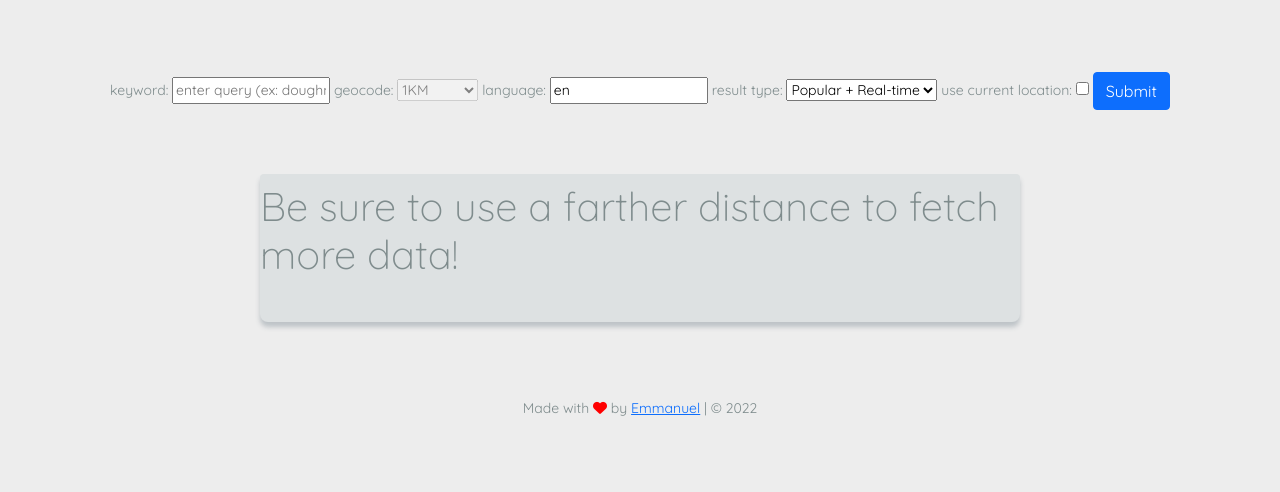
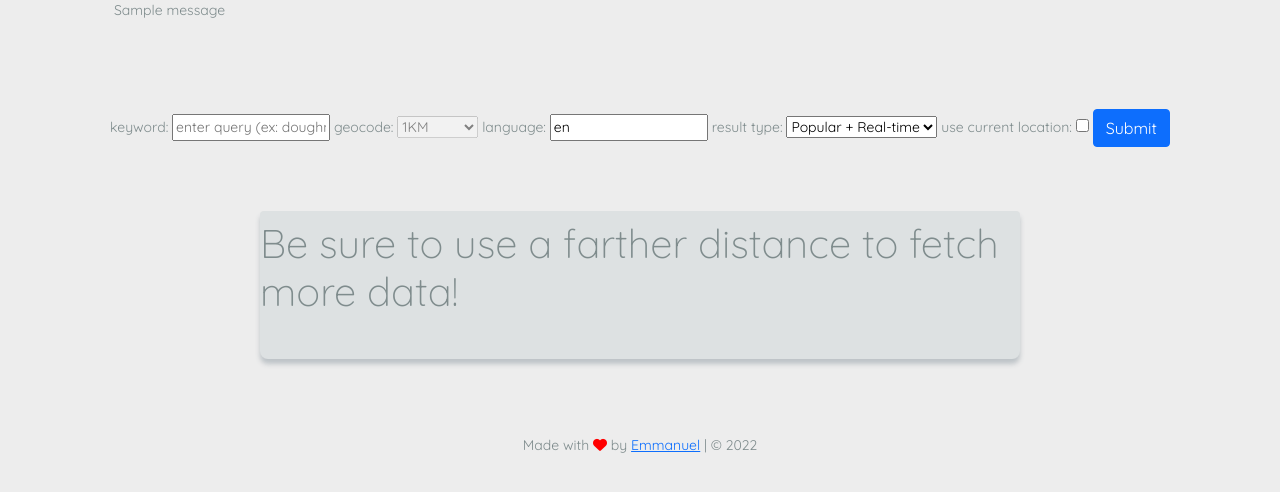
Before and after one commit to iameo/infotweet, a Django app: page / in a window 1280 px wide. Shown: the part 56-548 px from the top of the page. Run offline with Django 4.2, Linux system fonts and the light colour scheme; tables that the repository leaves empty hold one stand-in row (values such as "Sample post"); one stand-in notice (Sample message) is shown; parts of the project's set-up code (start-up, migrations or seed data) failed here and were passed over; some libraries are stand-ins or nearby versions.

Commit message:
messages inclusion

```diff
--- a/templates/base.html
+++ b/templates/base.html
@@ -50,6 +50,20 @@
         </div>
         </div>
     </nav>
+
+    <div class="container">
+      <div class="row">
+        <div class="col-12">
+          {% if messages %}
+<ul class="messages">
+    {% for message in messages %}
+    <li {% if message.tags %} class="{{ message.tags }}"{% endif %}>{{ message }}</li>
+    {% endfor %}
+</ul>
+{% endif %}
+        </div>
+      </div>
+    </div>
     {% block main %}
 
     {% endblock %}
```
